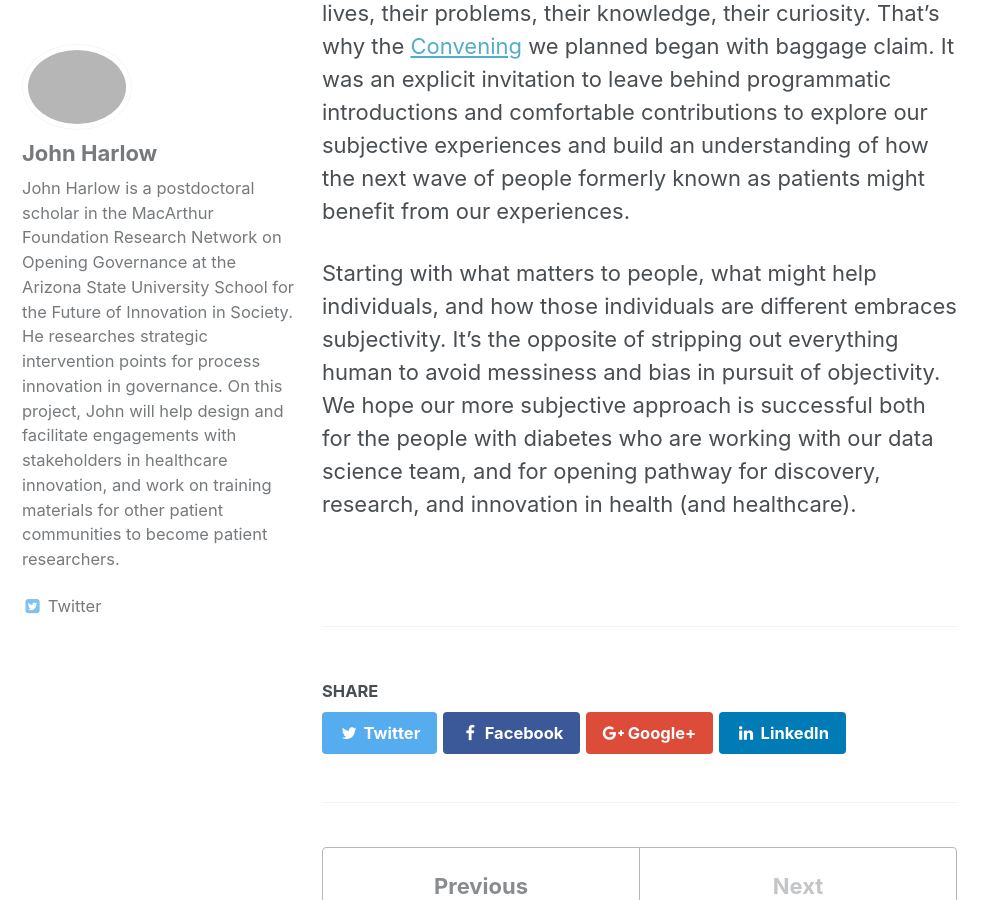
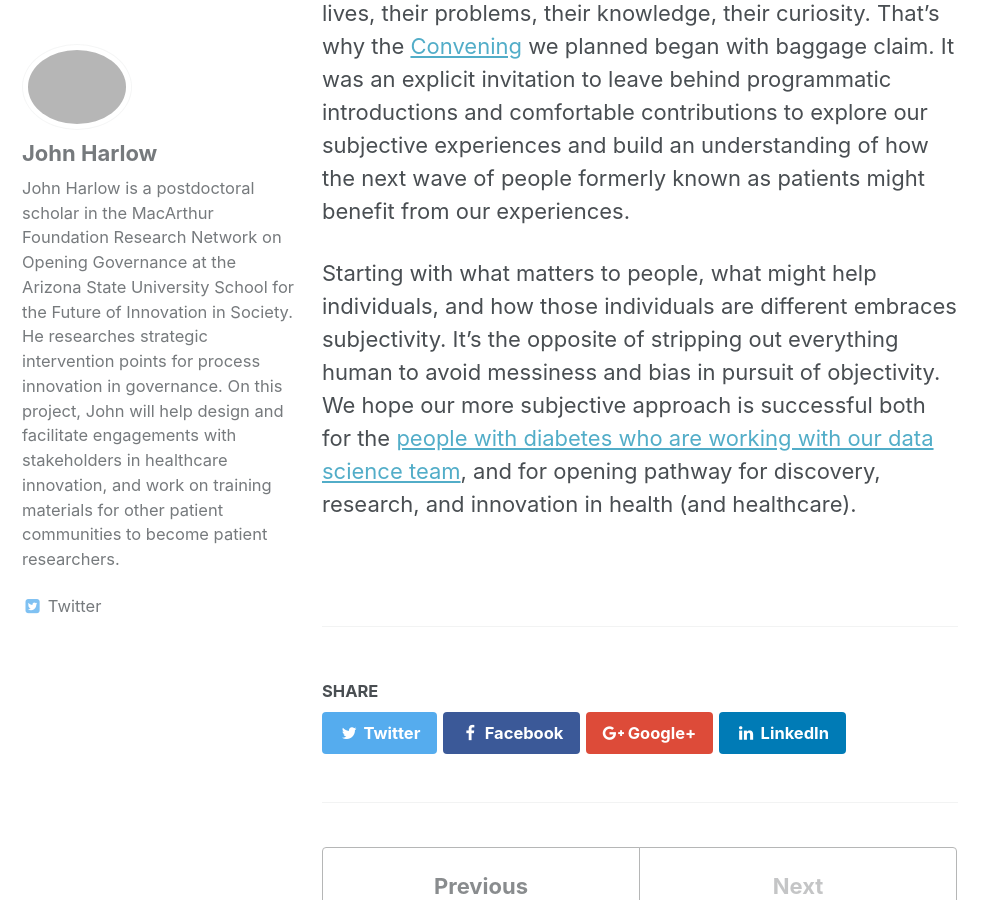
Before and after one commit to opening-pathways/website, a Jekyll site: the page built from _posts/2018-08-28-Subjectivity-Objectivity.md, in a window 1280 px wide and 900 px high, scrolled down 1763 px. Shown: the whole window, without its empty margins (0-998 px from the left). Built offline with Jekyll 4.4.1, drawn with Linux system fonts in a browser that asks for light colours; part of the change alters nothing that is shown.

```diff
--- a/_posts/2018-08-28-Subjectivity-Objectivity.md
+++ b/_posts/2018-08-28-Subjectivity-Objectivity.md
@@ -17,4 +17,4 @@ Of course, as I alluded to earlier, I think objectivity can be illusory. In phys
 
 That is not the case for this grant, which began with people, the things they care about, and how they might organize and communicate those things. More transparently and clearly than many health science activities, work done by people formerly known as patients is subjective. It’s about their lives, their problems, their knowledge, their curiosity. That’s why the [Convening](/designing-the-convening) we planned began with baggage claim. It was an explicit invitation to leave behind programmatic introductions and comfortable contributions to explore our subjective experiences and build an understanding of how the next wave of people formerly known as patients might benefit from our experiences.
 
-Starting with what matters to people, what might help individuals, and how those individuals are different embraces subjectivity. It’s the opposite of stripping out everything human to avoid messiness and bias in pursuit of objectivity. We hope our more subjective approach is successful both for the people with diabetes who are working with our data science team, and for opening pathway for discovery, research, and innovation in health (and healthcare).
+Starting with what matters to people, what might help individuals, and how those individuals are different embraces subjectivity. It’s the opposite of stripping out everything human to avoid messiness and bias in pursuit of objectivity. We hope our more subjective approach is successful both for the [people with diabetes who are working with our data science team](http://openingpathways.org/work-with-data-science-team), and for opening pathway for discovery, research, and innovation in health (and healthcare).
```
